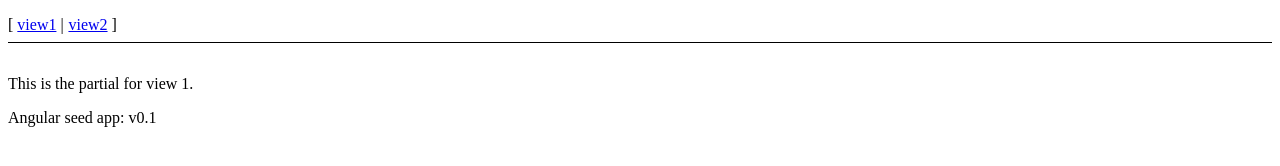
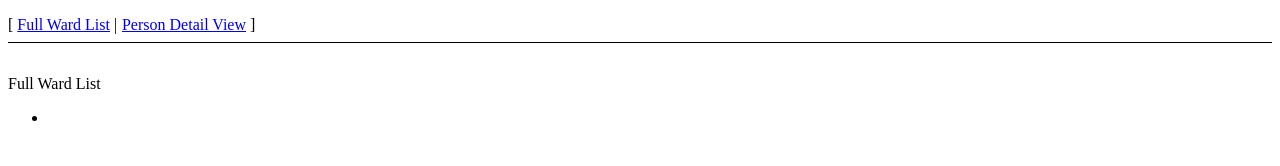
Before and after one commit to bmswain/visits-manager, a website: page app/index.html at #/list in a window 1280 px wide. Drawn offline with Linux system fonts and the light colour scheme.

Commit message:
rename ctrls

```diff
--- a/app/index.html
+++ b/app/index.html
@@ -7,13 +7,11 @@
 </head>
 <body>
   <ul class="menu">
-    <li><a href="#/view1">view1</a></li>
-    <li><a href="#/view2">view2</a></li>
+    <li><a href="#/list">Full Ward List</a></li>
+    <li><a href="#/details/:personid">Person Detail View</a></li>
   </ul>
 
   <div ng-view></div>
-
-  <div>Angular seed app: v<span app-version></span></div>
 
   <!-- In production use:
   <script src="//ajax.googleapis.com/ajax/libs/angularjs/1.0.7/angular.min.js"></script>
--- a/app/js/app.js
+++ b/app/js/app.js
@@ -10,7 +10,13 @@ angular.module('visitsApp', [
   'visitsApp.controllers'
 ]).
 config(['$routeProvider', function($routeProvider) {
-  $routeProvider.when('/view1', {templateUrl: 'partials/partial1.html', controller: 'MyCtrl1'});
-  $routeProvider.when('/view2', {templateUrl: 'partials/partial2.html', controller: 'MyCtrl2'});
-  $routeProvider.otherwise({redirectTo: '/view1'});
+  $routeProvider.when('/list', {
+    templateUrl: 'partials/full-list.html',
+    controller: 'fullListCtrl'
+  });
+  $routeProvider.when('/details/:personid', {
+    templateUrl: 'partials/person-details.html',
+    controller: 'personDetailsCtrl'
+  });
+  $routeProvider.otherwise({redirectTo: '/list'});
 }]);
--- a/app/js/controllers.js
+++ b/app/js/controllers.js
@@ -3,9 +3,9 @@
 /* Controllers */
 
 angular.module('visitsApp.controllers', []).
-  controller('MyCtrl1', [function() {
+  controller('fullListCtrl', [function() {
 
   }])
-  .controller('MyCtrl2', [function() {
+  .controller('personDetailsCtrl', [function() {
 
   }]);
--- /dev/null
+++ b/app/partials/full-list.html
@@ -0,0 +1,5 @@
+<p>Full Ward List</p>
+
+<ul>
+  <li></li>
+</ul>
```
Also changed, not shown: app/partials/person-details.html (added, +8 -0 lines), README.md.
